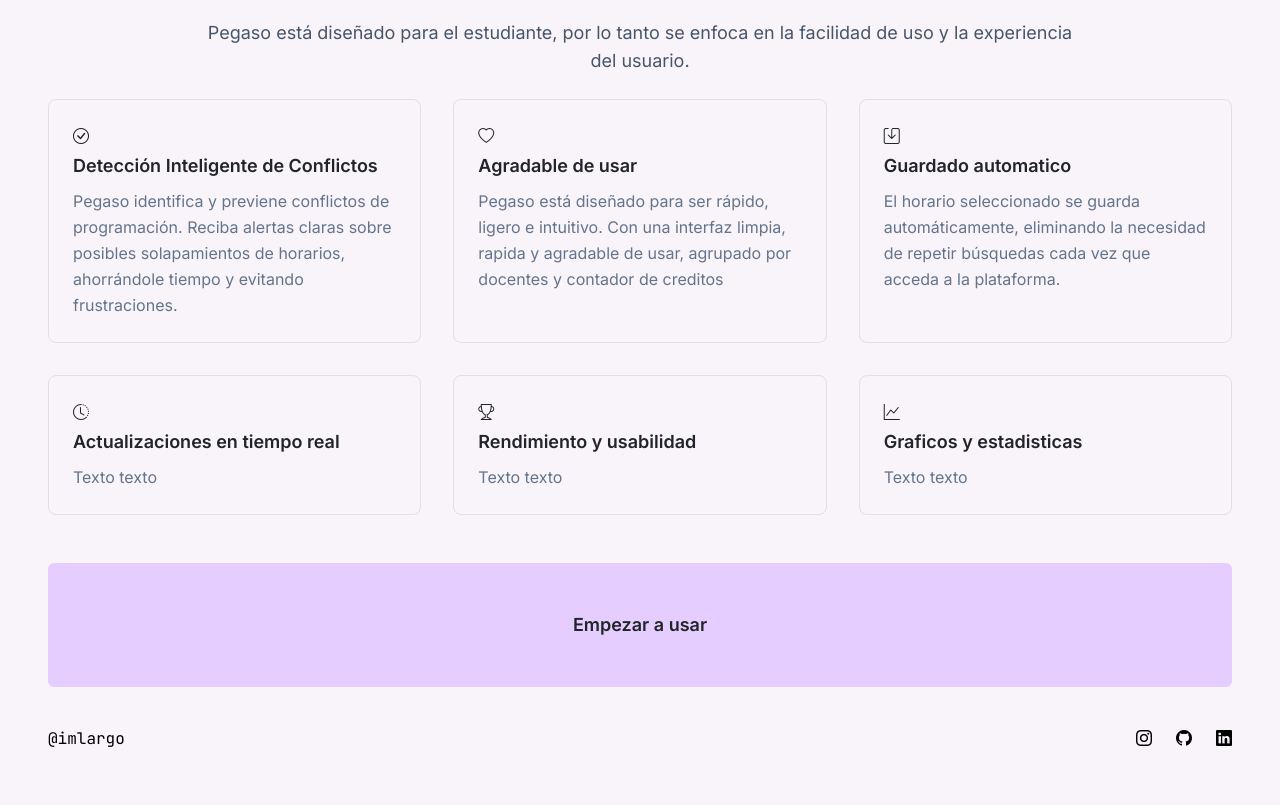
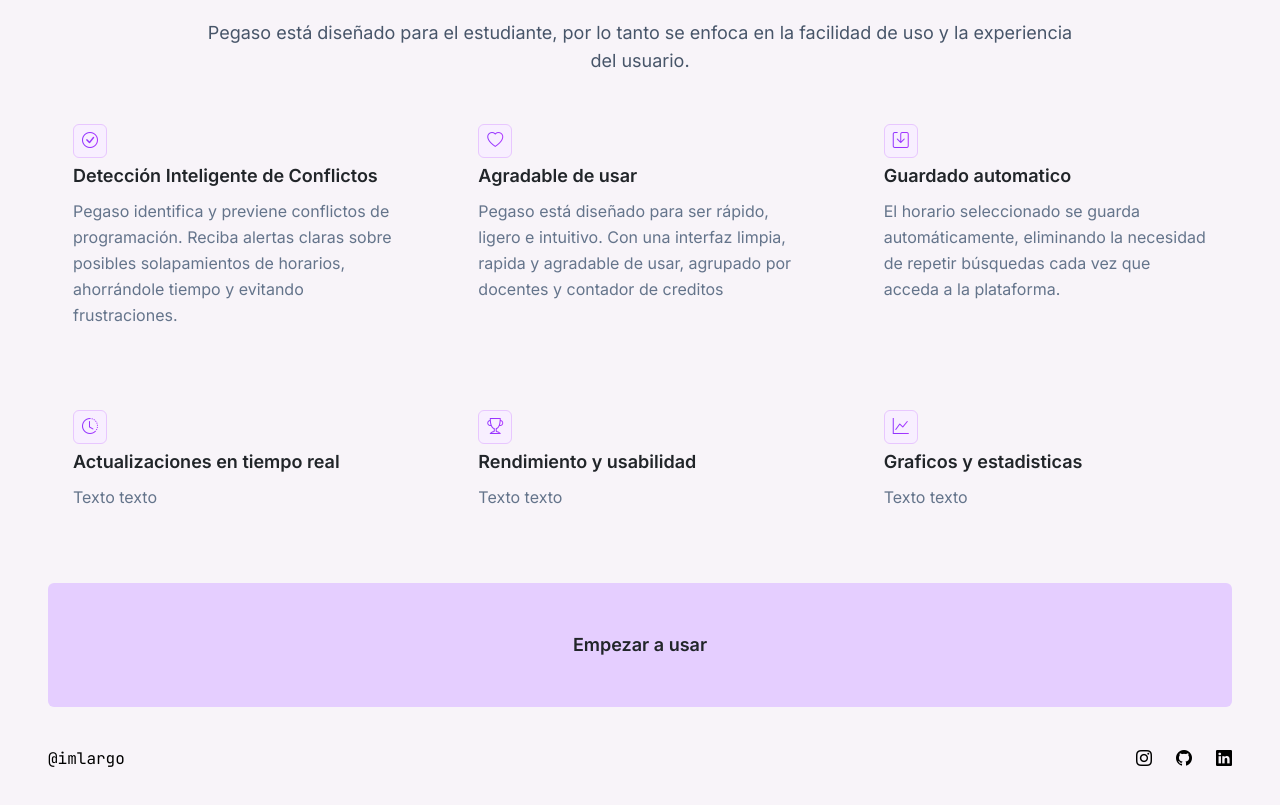
Before and after one commit to kblandonv/pegaso, a SvelteKit app: page / in a window 1280 px wide. Shown: the part 2043-2848 px from the top of the page. Built offline with nearby package versions, Linux system fonts and the light colour scheme.

Commit message:
compose feature cards

```diff
--- /dev/null
+++ b/src/components/Home/FeatureCard.svelte
@@ -0,0 +1,39 @@
+<div class="feature-card flex flex-col items-start gap-1 rounded-lg  p-4">
+    <div class="rounded container-icon">
+        <div class="icon px-2 py-1 text-md">
+            <slot class="icon" name="icon" />
+        </div>
+    </div>
+
+    <div>
+        <h3 class="text-lg font-semibold"><slot name="title" /></h3>
+        <p class="mt-2 leading-relaxed text-slate-500"><slot name="content" /></p>
+    </div>
+</div>
+
+<style lang="scss">
+    .container-icon {
+
+        .icon {
+            font-family: 'JetBrains Mono', monospace;
+            background: linear-gradient(90deg, #9335ff 40%, #bf35ff 100%);
+            -webkit-background-clip: text;
+            -webkit-text-fill-color: transparent;
+        }
+
+        border: 1px #e8c7ff solid;
+        background: #f8efff;
+    }
+
+    .feature-card {
+        background: none;
+        border: 1px #ffffff00 solid;
+        transition: all 0.5s ease;
+
+        &:hover {
+            background-color: #f8efff;
+            border: 1px #e8c7ff solid;
+        }
+    }
+
+</style>
--- a/src/routes/+page.svelte
+++ b/src/routes/+page.svelte
@@ -4,6 +4,7 @@
 	import Nav from '$src/components/Home/Nav.svelte';
 	import Footer from '$src/components/UI/Footer.svelte';
 	import FeatureBadge from '$src/components/Home/FeatureBadge.svelte';
+	import FeatureCard from '$src/components/Home/FeatureCard.svelte';
 
 	import ShotBusqueda from "$lib/images/home/shot-1.jpg";
 	import ShotGrafico from "$lib/images/home/shot-2.jpg";
@@ -137,55 +138,42 @@
 			</div>
 
 			<div class="mt-4 grid gap-8 sm:grid-cols-2 md:grid-cols-3">
-				<div class="flex flex-col items-start gap-1 rounded-lg border p-4">
-					<i class="bi bi-check-circle"></i>
-					<div>
-						<h3 class="text-lg font-semibold">Detección Inteligente de Conflictos</h3>
-						<p class="mt-2 leading-relaxed text-slate-500">Pegaso identifica y previene conflictos de programación. Reciba alertas claras sobre posibles solapamientos de horarios, ahorrándole tiempo y evitando frustraciones.</p>
-					</div>
-				</div>
 
+				<FeatureCard>
+					<i slot="icon" class="bi bi-check-circle"></i>
+					<span slot="title">Detección Inteligente de Conflictos</span>
+					<span slot="content">Pegaso identifica y previene conflictos de programación. Reciba alertas claras sobre posibles solapamientos de horarios, ahorrándole tiempo y evitando frustraciones.</span>
+				</FeatureCard>
 
-				<div class="flex flex-col items-start gap-1 rounded-lg border p-4">
-					<i class="bi bi-heart"></i>
-					<div>
-						<h3 class="text-lg font-semibold">Agradable de usar</h3>
-						<p class="mt-2 leading-relaxed text-slate-500">Pegaso está diseñado para ser rápido, ligero e intuitivo. Con una interfaz limpia, rapida y agradable de usar, agrupado por docentes y contador de creditos</p>
-					</div>
-				</div>
+				<FeatureCard>
+					<i slot="icon" class="bi bi-heart"></i>
+					<span slot="title">Agradable de usar</span>
+					<span slot="content">Pegaso está diseñado para ser rápido, ligero e intuitivo. Con una interfaz limpia, rapida y agradable de usar, agrupado por docentes y contador de creditos</span>
+				</FeatureCard>
 
-				<div class="flex flex-col items-start gap-1 rounded-lg border p-4">
-					<i class="bi bi-save"></i>
-					<div>
-						<h3 class="text-lg font-semibold">Guardado automatico</h3>
-						<p class="mt-2 leading-relaxed text-slate-500">El horario seleccionado se guarda automáticamente, eliminando la necesidad de repetir búsquedas cada vez que acceda a la plataforma.</p>
-					</div>
-				</div>
+				<FeatureCard>
+					<i slot="icon" class="bi bi-save"></i>
+					<span slot="title">Guardado automatico</span>
+					<span slot="content">El horario seleccionado se guarda automáticamente, eliminando la necesidad de repetir búsquedas cada vez que acceda a la plataforma.</span>
+				</FeatureCard>
 
-				<div class="flex flex-col items-start gap-1 rounded-lg border p-4">
-					<i class="bi bi-clock-history"></i>
-					<div>
-						<h3 class="text-lg font-semibold">Actualizaciones en tiempo real</h3>
-						<p class="mt-2 leading-relaxed text-slate-500">Texto texto</p>
-					</div>
-				</div>
+				<FeatureCard>
+					<i slot="icon" class="bi bi-clock-history"></i>
+					<span slot="title">Actualizaciones en tiempo real</span>
+					<span slot="content">Texto texto</span>
+				</FeatureCard>
 
-				<div class="flex flex-col items-start gap-1 rounded-lg border p-4">
+				<FeatureCard>
+					<i slot="icon" class="bi bi-trophy"></i>
+					<span slot="title">Rendimiento y usabilidad</span>
+					<span slot="content">Texto texto</span>
+				</FeatureCard>
 
-					<i class="bi bi-trophy"></i>
-					<div>
-						<h3 class="text-lg font-semibold">Rendimiento y usabilidad</h3>
-						<p class="mt-2 leading-relaxed text-slate-500">Texto texto</p>
-					</div>
-				</div>
-
-				<div class="flex flex-col items-start gap-1 rounded-lg border p-4">
-					<i class="bi bi-graph-up"></i>
-					<div>
-						<h3 class="text-lg font-semibold">Graficos y estadisticas</h3>
-						<p class="mt-2 leading-relaxed text-slate-500">Texto texto</p>
-					</div>
-				</div>
+				<FeatureCard>
+					<i slot="icon" class="bi bi-graph-up"></i>
+					<span slot="title">Graficos y estadisticas</span>
+					<span slot="content">Texto texto</span>
+				</FeatureCard>
 
 			</div>
 
```
